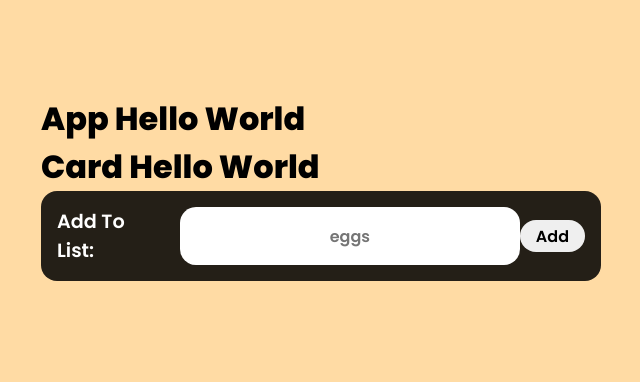
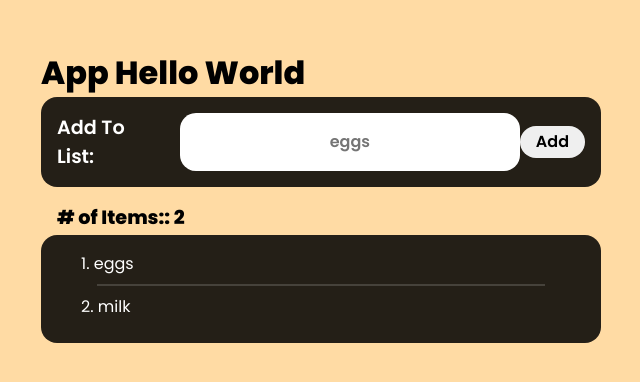
Before and after one commit to JJAHMEDAMER/React-Projects, a React (Create React App) app in the folder Mini-Projects/Grocery-List/: page / in a window 1280 px wide. Shown: the part 252-634 px from the top of the page, without its empty margins (319-959 px from the left). Built offline with nearby package versions, Linux system fonts and the light colour scheme.

Commit message:
Item List

```diff
--- a/Mini-Projects/Grocery-List/src/App.css
+++ b/Mini-Projects/Grocery-List/src/App.css
@@ -27,6 +27,13 @@ input {
     font: inherit;
 }
 
+.hr-line {
+    width: 85%;
+    height: 2px;
+    background-color: rgba(255, 255, 255, 0.155);
+    margin: 0 auto 0.5rem ;
+}
+
 .flex {
     display: flex;
 }
@@ -36,6 +43,7 @@ input {
     background-color: var(--card-bg);
     padding: 1rem;
     border-radius: 1rem;
+    color: var(--white);
 }
 
 .control {
@@ -50,7 +58,6 @@ input {
     font-size: 1.2rem;
     font-weight: 600;
     margin-right: 1rem;
-    color: var(--white);
 }
 
 .control--input {
@@ -72,3 +79,14 @@ input {
     border-width: 0;
     font-weight: 600;
 }
+
+.item--number {
+    font-size: 1.2rem;
+    margin-left: 1rem;
+    margin-bottom: 0.2rem;
+}
+
+.item--name {
+    margin-left: 1.5rem;
+    margin-bottom: 0.5rem;
+}
--- a/Mini-Projects/Grocery-List/src/App.js
+++ b/Mini-Projects/Grocery-List/src/App.js
@@ -5,7 +5,11 @@ import Card from "./comp/card";
 import ControllerBar from "./comp/controller";
 
 function App() {
-  function add() {}
+  const [appList, setAppList] = React.useState(["eggs", "milk"]);
+  function add() {
+    console.log(inputValue);
+    setAppList([...appList, inputValue]);
+  }
 
   let inputValue;
   function getInput(changedValue) {
@@ -14,8 +18,8 @@ function App() {
   return (
     <div>
       <h1>App Hello World</h1>
-      <Card />
       <ControllerBar onClickHandler={add} onChangeHandler={getInput} />
+      <Card appList={appList} />
     </div>
   );
 }
--- a/Mini-Projects/Grocery-List/src/comp/card.js
+++ b/Mini-Projects/Grocery-List/src/comp/card.js
@@ -1,9 +1,22 @@
 import React from "react";
 
-const Card = () => (
-  <div>
-    <h1>Card Hello World</h1>
-  </div>
-);
+const Card = ({ appList }) => {
+  console.log(appList);
+  return (
+    <div className="item">
+      <h1 className="item--number"># of Items:: {appList.length}</h1>
+      <div className="card">
+        {appList.map((item, index) => (
+          <div>
+            <p className="item--name">
+              {index + 1}. {item}
+            </p>
+            {!(index + 1 == appList.length) && <div className="hr-line"></div>}
+          </div>
+        ))}
+      </div>
+    </div>
+  );
+};
 
 export default Card;
```
